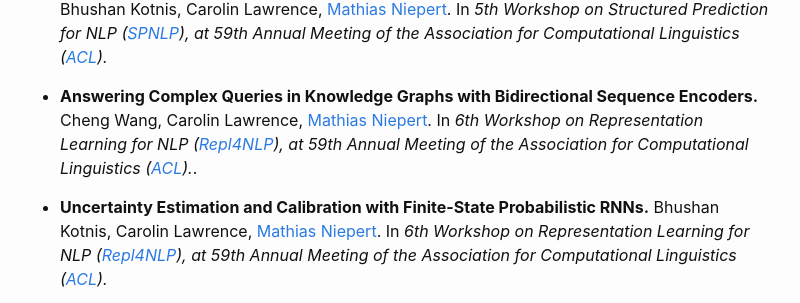
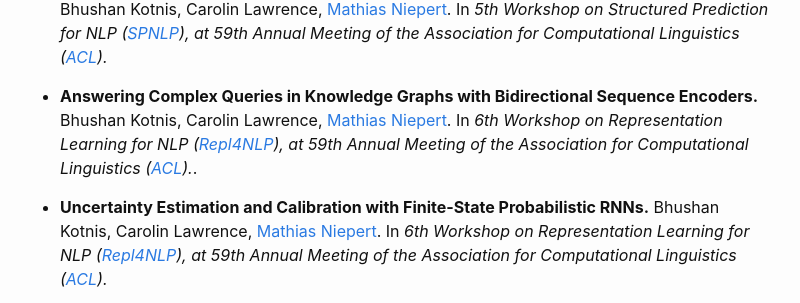
Before and after one commit to carolinlawrence/carolinlawrence.github.io, a Jekyll site: the page built from publications.markdown, in a window 1280 px wide and 900 px high, scrolled down 941 px. Shown: the part 150-453 px from the top of the window, without its empty margins (240-1040 px from the left). Built offline with Jekyll 4.4.1, drawn with Linux system fonts in a browser that asks for light colours.

Commit message:
Update publications.markdown

```diff
--- a/publications.markdown
+++ b/publications.markdown
@@ -21,7 +21,7 @@ layout: page
 <p><li><b>Human Evaluation Study for Explaining Knowledge Graph Completion.</b> Timo Sztyler, Carolin Lawrence. 4th <a href="https://blackboxnlp.github.io/">BlackboxNLP</a> Workshop on Analyzing and Interpreting Neural Networks for NLP, co-located with (<a href="https://2021.emnlp.org/">EMNLP</a>).</li></p>
 <p><li><b>Behavioral Testing of Knowledge Graph Embedding Models for Link Prediction.</b> Wiem Ben Rim, Carolin Lawrence, Kiril Gashteovski, Mathias Niepert, Naoaki Okazaki. In <i>Widening NLP, co-located with (<a href="https://2021.emnlp.org/">EMNLP</a>).</i></li></p>
 <p><li><b>Answering Complex Queries in Knowledge Graphs with Bidirectional Sequence Encoders.</b> Bhushan Kotnis, Carolin Lawrence, <a href='http://www.matlog.net'>Mathias Niepert</a>. In <i>5th Workshop on Structured Prediction for NLP (<a href="http://structuredprediction.github.io/SPNLP21">SPNLP</a>), at 59th Annual Meeting of the Association for Computational Linguistics (<a href="https://2021.aclweb.org/">ACL</a>).</i></li></p>
-<p><li><b>Answering Complex Queries in Knowledge Graphs with Bidirectional Sequence Encoders.</b> Cheng Wang, Carolin Lawrence, <a href='http://www.matlog.net'>Mathias Niepert</a>. In <i>6th Workshop on Representation Learning for NLP (<a href="https://sites.google.com/view/repl4nlp-2021/">Repl4NLP</a>), at 59th Annual Meeting of the Association for Computational Linguistics (<a href="https://2021.aclweb.org/">ACL</a>).</i>.</li></p>
+<p><li><b>Answering Complex Queries in Knowledge Graphs with Bidirectional Sequence Encoders.</b> Bhushan Kotnis, Carolin Lawrence, <a href='http://www.matlog.net'>Mathias Niepert</a>. In <i>6th Workshop on Representation Learning for NLP (<a href="https://sites.google.com/view/repl4nlp-2021/">Repl4NLP</a>), at 59th Annual Meeting of the Association for Computational Linguistics (<a href="https://2021.aclweb.org/">ACL</a>).</i>.</li></p>
 <p><li><b>Uncertainty Estimation and Calibration with Finite-State Probabilistic RNNs.</b> Bhushan Kotnis, Carolin Lawrence, <a href='http://www.matlog.net'>Mathias Niepert</a>. In <i>6th Workshop on Representation Learning for NLP (<a href="https://sites.google.com/view/repl4nlp-2021/">Repl4NLP</a>), at 59th Annual Meeting of the Association for Computational Linguistics (<a href="https://2021.aclweb.org/">ACL</a>).</i></li></p>
 <p><li><b>Explaining Neural Matrix Factorization with Gradient Rollback.</b> Carolin Lawrence, Timo Sztyler, <a href='http://www.matlog.net'>Mathias Niepert</a>. <i>Graphs and More Complex Structures for Learning and Reasoning (<a href="https://sites.google.com/view/gclr2021/">GCLR</a>) at 35th AAAI Conference on Artificial Intelligence (<a href="https://aaai.org/Conferences/AAAI-21/">AAAI</a>)</i>.</li></p>
 <p><li><b>Answering Complex Queries in Knowledge Graphs with Bidirectional Sequence Encoders.</b> Bhushan Kotnis, Carolin Lawrence, <a href='http://www.matlog.net'>Mathias Niepert</a>. <i>Graphs and More Complex Structures for Learning and Reasoning (<a href="https://sites.google.com/view/gclr2021/">GCLR</a>) at 35th AAAI Conference on Artificial Intelligence (<a href="https://aaai.org/Conferences/AAAI-21/">AAAI</a>)</i>.</li></p>
```
